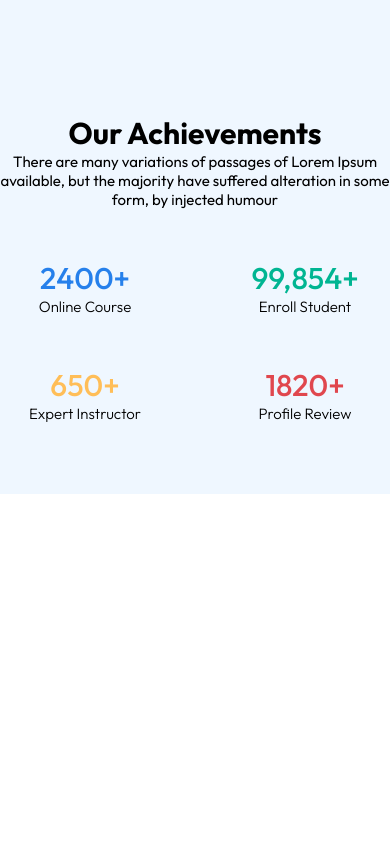
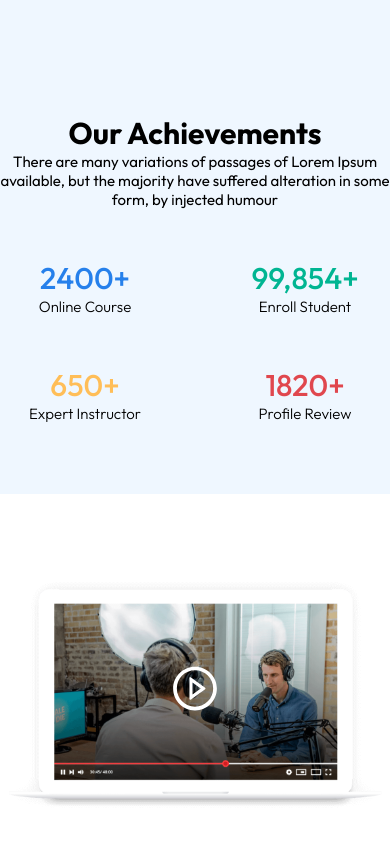
Before and after one commit to mdsajalali/pro-skill, a React (Vite) app: page / in a window 390 px wide. Shown: the part 4503-5347 px from the top of the page. Before the commit the page ends 4997 px from the top, so only its background shows below. Built offline with nearby package versions, Linux system fonts and the light colour scheme.

Commit message:
video player section added

```diff
--- a/src/components/Home/Home.jsx
+++ b/src/components/Home/Home.jsx
@@ -5,6 +5,7 @@ import Course from "../Course/Course";
 import ReCourse from "../ReCourse/ReCourse";
 import About from "../About/About";
 import Achivement from "../Achivement/Achivement";
+import VideoLaptop from "../VideoLaptop/VideoLaptop";
 
 const Home = () => {
   return (
@@ -15,6 +16,7 @@ const Home = () => {
       <ReCourse />
       <About />
       <Achivement />
+      <VideoLaptop />
     </div>
   );
 };
--- /dev/null
+++ b/src/components/VideoLaptop/VideoLaptop.css
@@ -0,0 +1,35 @@
+.videoLaptop {
+  display: flex;
+  align-items: center;
+  justify-content: center;
+  margin: 8rem 0;
+  position: relative;
+}
+
+.icon {
+  font-size: 10rem;
+  position: absolute;
+  top: 50%;
+  left: 50%;
+  transform: translate(-50%, -50%);
+  color: #fff;
+  -webkit-transform: translate(-50%, -50%);
+  -moz-transform: translate(-50%, -50%);
+  -ms-transform: translate(-50%, -50%);
+  -o-transform: translate(-50%, -50%);
+}
+
+@media screen and (max-width: 1160px) {
+  .videoLaptop img {
+    width: 100%;
+  }
+
+  .icon {
+    font-size: 7rem;
+  }
+}
+@media screen and (max-width: 650px) {
+  .icon {
+    font-size: 5rem;
+  }
+}
--- /dev/null
+++ b/src/components/VideoLaptop/VideoLaptop.jsx
@@ -0,0 +1,21 @@
+import React from "react";
+import "./VideoLaptop.css";
+import Laptop from "../../assets/images/video-laptop.png";
+import {AiOutlinePlayCircle} from "react-icons/ai"
+
+
+const VideoLaptop = () => {
+  return (
+    <section>
+      <div className="videoLaptop">
+        <img src={Laptop} alt="" />
+        <div className="icon">
+         <AiOutlinePlayCircle />
+      </div>
+      </div>
+
+    </section>
+  );
+};
+
+export default VideoLaptop;
```
Also changed, not shown: src/assets/images/video-laptop-icon.png (added), src/assets/images/video-laptop.png (added).
